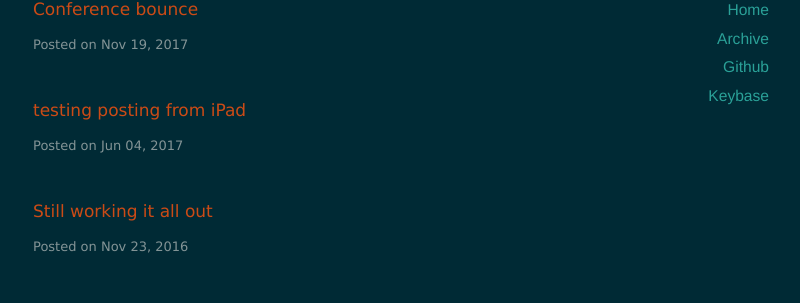
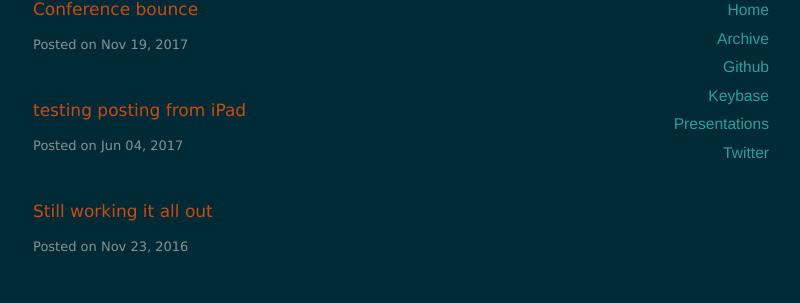
Before and after one commit to ki6bjv/ki6bjv.github.io, a Jekyll site: the page built from index.html, in a window 1280 px wide. Shown: the part 175-478 px from the top of the page, without its empty margins (357-1157 px from the left). Built offline with Jekyll 4.4.1, drawn with Linux system fonts in a browser that asks for light colours; nearby versions of some CDN libraries; the list of posts is cut into pages by our own code.

Commit message:
update sidebar

```diff
--- a/_layouts/default.html
+++ b/_layouts/default.html
@@ -37,6 +37,8 @@
           <li><a href="/archives">Archive</a></li>
           <li><a href="https://github.com/ki6bjv">Github</a></li>
           <li><a href="https://keybase.io/ki6bjv">Keybase</a></li>
+          <li><a href="/presentations">Presentations</a></li>
+          <li><a href="https://twitter.com/DBACharles">Twitter</a></li>
         </ul>
       </nav>
     </div>
```
